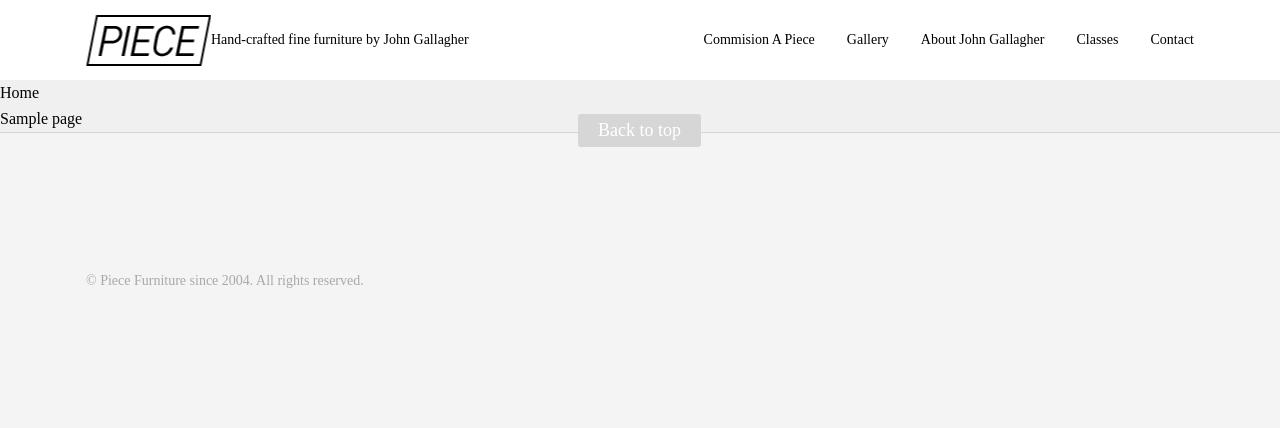
After one commit to raulfelix/piece, a WordPress theme: template templates/page-home.php in a window 1280 px wide. The commit adds this page. Shown: the top 428 px of the page. Run offline with PHP 8.4 and a stand-in for WordPress, Linux system fonts and the light colour scheme; the site name, menu and one post (Sample post) are stand-ins, and other content is empty.

Commit message:
setup of wordpress theme

```diff
--- a/Gruntfile.js
+++ b/Gruntfile.js
@@ -9,7 +9,7 @@ module.exports = function(grunt) {
           style: 'compact'
         },
         files: {
-          'css/styles.css': 'sass/master.scss'
+          'style.css': 'sass/master.scss'
         }
       }
     },
--- /dev/null
+++ b/footer.php
@@ -0,0 +1,25 @@
+<?php
+/**
+ * The template for displaying the footer
+ *
+ * Contains footer content and the closing of the #main and #page div elements.
+ *
+ * @package WordPress
+ * @subpackage Twenty_Thirteen
+ * @since Twenty Thirteen 1.0
+ */
+?>
+
+	<footer>
+		<div class="p-grid p-grid-row">
+      <div class="p-1">
+        <a href="#" class="up">Back to top</a>
+
+        <div class="legal">&copy; Piece Furniture since 2004. All rights reserved.</div>
+      </div>
+    </div>
+	</footer>
+
+	<?php wp_footer(); ?>
+</body>
+</html>
--- /dev/null
+++ b/header.php
@@ -0,0 +1,52 @@
+<?php
+/**
+ * The Header template for our theme
+ *
+ * Displays all of the <head> section and everything up till <div id="main">
+ *
+ * @package WordPress
+ * @subpackage Twenty_Thirteen
+ * @since Twenty Thirteen 1.0
+ */
+?><!DOCTYPE html>
+<!--[if IE 7]>
+<html class="ie ie7" <?php language_attributes(); ?>>
+<![endif]-->
+<!--[if IE 8]>
+<html class="ie ie8" <?php language_attributes(); ?>>
+<![endif]-->
+<!--[if !(IE 7) | !(IE 8)  ]><!-->
+<html <?php language_attributes(); ?>>
+<!--<![endif]-->
+<head>
+	<meta charset="<?php bloginfo( 'charset' ); ?>">
+	<meta content="width=device-width, initial-scale=1" name="viewport">
+	<title><?php wp_title( '|', true, 'right' ); ?></title>
+	<link rel="profile" href="http://gmpg.org/xfn/11">
+	<link rel="pingback" href="<?php bloginfo( 'pingback_url' ); ?>">
+	<link rel="stylesheet" href="<?php echo get_template_directory_uri(); ?>/style.css">
+	<!--[if lt IE 9]>
+	<script src="<?php echo get_template_directory_uri(); ?>/scripts/html5.js"></script>
+	<![endif]-->
+	<?php wp_head(); ?>
+</head>
+
+<body <?php body_class(); ?>>
+	<header>
+    <div class="p-grid p-grid-row">
+      <div class="p-1">
+        <a id="nav-toggle" href="javascript:void(0)" class="hamburger"></a>
+        <a href= "#" class="logo"></a>
+        <span>Hand-crafted fine furniture by John Gallagher</span>
+        <ul class="nav">
+          <li><a href="commission.html">Commision a piece</a></li>
+          <li><a href="index.html">Gallery</a></li>
+          <li><a href="about.html">About John Gallagher</a></li>
+          <li><a href="classes.html">Classes</a></li>
+          <li><a href="contact.html">Contact</a></li>
+        </ul>
+      </div>
+    </div>
+  </header>
+
+  <?php wp_nav_menu( array( 'theme_location' => 'primary', 'menu_class' => 'nav-menu' ) ); ?>
--- a/sass/layout.scss
+++ b/sass/layout.scss
@@ -9,7 +9,7 @@ body {
   display: none;
 }
 
-.header {
+header {
   height: em(80);
   background-color: #fff;
 
@@ -17,7 +17,7 @@ body {
     height: em(80);
     width: em(125);
     float: left;
-    background: url('../images/logo.png') no-repeat center center transparent;
+    background: url('./images/logo.png') no-repeat center center transparent;
   }
   span {
     font-size: em(14);
@@ -27,7 +27,7 @@ body {
   }
 }
 
-.footer {
+footer {
   background-color: #f4f4f4;
   border-top: 1px solid #d6d6d6;
   padding: em(135) 0;
--- a/sass/lettering.scss
+++ b/sass/lettering.scss
@@ -87,11 +87,6 @@ h1.title {
    line-height: 1em;
 }
 
-p a {
-   color: rgba(255, 0, 0, 1);
-   text-decoration: none;
-}
-
 p.list {
    margin: 0px 0px 48px 2em;
    font-size: 1.375em;
--- /dev/null
+++ b/style.css
@@ -0,0 +1,174 @@
+/*
+Theme Name: Piece furniture
+Author: Jonny Brian (designer), Raul Carrizo (developer)
+Author URI: http://www.raulfelixcarrizo.com
+Description: Fine furniture portfolio site theme
+Version: 1.0
+*/
+ul.timeline li:after { content: ''; height: 0; clear: both; display: block; visibility: hidden; }
+
+html, body, div, img, ol, ul, li { margin: 0; padding: 0; border: 0; -webkit-box-sizing: border-box; -moz-box-sizing: border-box; -o-box-sizing: border-box; box-sizing: border-box; }
+
+html { font-size: 100%; }
+
+body { line-height: 1.618em; }
+
+ol, ul { list-style: none; }
+
+blockquote, q { quotes: none; }
+
+blockquote:before, blockquote:after, q:before, q:after { content: ''; content: none; }
+
+table { border-collapse: collapse; border-spacing: 0; }
+
+a { text-decoration: none; color: #000; line-height: 1.3; }
+a:hover { color: red; text-decoration: none; }
+
+ul.timeline li:after { content: ''; height: 0; clear: both; display: block; visibility: hidden; }
+
+.p-grid { max-width: 71.25em; margin: 0 auto; }
+
+.p-grid-row { padding: 0 0.5em; }
+.p-grid-row > div { float: left; padding: 0 0.5em; }
+.p-grid-row:after { content: ''; height: 0; clear: both; display: block; visibility: hidden; }
+
+.p-indent { padding: 1em; }
+
+.p-1-12 { width: 8.333333333333332%; }
+
+.p-1-6 { width: 16.666666666666664%; }
+
+.p-1-4 { width: 25%; }
+
+.p-1-3 { width: 33.33333333333333%; }
+
+.p-5-12 { width: 41.66666666666667%; }
+
+.p-1-2 { width: 50%; }
+
+.p-7-12 { width: 58.333333333333336%; }
+
+.p-2-3 { width: 66.66666666666666%; }
+
+.p-3-4 { width: 75%; }
+
+.p-5-6 { width: 83.33333333333334%; }
+
+.p-11-12 { width: 91.66666666666666%; }
+
+.p-1 { width: 100%; }
+
+body { font-family: "chaparral-pro"; font-size: 16px; font-weight: 400; font-style: normal; }
+
+blockquote { font-size: 26px; line-height: 28px; font-style: normal; font-weight: 400; text-align: left; text-indent: 0px; font-family: "chaparral-pro"; color: black; margin: 0px 0px 48px 2em; border-width: 0px 0px 0px 5px; border-style: solid; padding: 0px 0px 0px 16px; }
+
+h1 { font-size: 3em; line-height: 1em; font-style: italic; font-weight: 300; font-family: "chaparral-pro"; color: black; margin: 60px 0px 20px 0px; }
+
+h2 { font-size: 2.25em; line-height: 0.667em; letter-spacing: 1px; font-weight: 300; font-style: italic; font-family: "chaparral-pro"; color: black; margin: 0px 0px 0.667em 0px; }
+
+p { text-indent: 0px; font-size: 1.375em; font-style: normal; font-weight: 400; font-family: "chaparral-pro"; color: black; line-height: 1.455em; margin: 0px 0px 0.5em 0px; border-width: 0px; border-style: solid; padding: 0.5em 0px; border-color: lightgrey; }
+
+.intro { text-indent: 0px; line-height: 1.25em; font-size: 2em; font-style: normal; font-weight: 400; letter-spacing: 0px; font-family: "chaparral-pro"; color: black; margin: 0 0 1.5em 0; }
+
+h3 { font-size: 32px; font-family: "chaparral-pro"; font-weight: 300; font-style: italic; line-height: 40px; margin: 0px 0px 20px 0px; }
+
+h1.title { font-family: "Din Display Pro Light Italic"; font-weight: 200; font-style: italic; font-size: 3.75em; text-transform: uppercase; margin: 0px 0px 96px 0px; line-height: 1em; }
+
+p.list { margin: 0px 0px 48px 2em; font-size: 1.375em; line-height: 1.455em; border-style: none; }
+
+p.list2 { border-width: 1px 0px; font-size: 1.75em; line-height: 1.455em; }
+
+.content ul { margin: 0px 0px 48px 2em; font-size: 1.375em; line-height: 1.455em; }
+
+.content li { list-style: initial; }
+
+ul.timeline li:after { content: ''; height: 0; clear: both; display: block; visibility: hidden; }
+
+body { background-color: #f0f0f0; color: #000; }
+
+.hamburger { display: none; }
+
+header { height: 5em; background-color: #fff; }
+header .logo { height: 5em; width: 7.8125em; float: left; background: url("./images/logo.png") no-repeat center center transparent; }
+header span { font-size: 0.875em; margin-top: 1.92857em; display: block; float: left; }
+
+footer { background-color: #f4f4f4; border-top: 1px solid #d6d6d6; padding: 8.4375em 0; position: relative; }
+footer .legal { color: #aaa9a9; font-size: 0.875em; float: left; }
+footer .nav { margin-top: 0; }
+footer .up { font-size: 1.125em; background-color: #d6d6d6; color: #fff; border-radius: 3px; margin-left: -3.44444em; padding: 0.27778em 1.11111em; position: absolute; top: -8.55556em; left: 50%; }
+footer .p-1 { position: relative; }
+
+.hero { position: relative; }
+.hero img { width: 100%; display: block; }
+.hero h1 { font-size: 40px; font-family: "Din Display Pro Light Italic"; font-weight: 200; font-style: italic; font-size: 3.75em; color: #fff; margin-bottom: 2.5em; }
+
+.nav { float: right; margin-top: 1.9375em; }
+.nav li { float: left; padding: 0 1em; }
+.nav li:last-child { padding-right: 0; }
+.nav a { display: block; font-size: 0.875em; text-transform: capitalize; }
+.nav a:hover { border-bottom: 1px solid red; }
+.nav .active { border-bottom: 1px solid red; color: red; }
+
+.content { padding: 6.25em 0; }
+.content img { width: 80%; display: block; margin: 5em auto; }
+.content a { border-bottom: 1px solid red; text-decoration: none; }
+
+.content .indented, .hero .indented { padding: 0 9%; }
+
+ul.timeline li:after { content: ''; height: 0; clear: both; display: block; visibility: hidden; }
+
+ul.timeline { border-top: 1px solid #d6d6d6; padding: 1.25em 0 2.5em 0; margin: 0; }
+ul.timeline li { margin-bottom: 1em; width: 100%; list-style: none; }
+ul.timeline li div:first-child { float: left; width: 18%; }
+ul.timeline li div:last-child { float: left; width: 82%; }
+
+.hero .about h1 { color: #000; margin: -4.375em 0 0 0; width: 20%; }
+.hero .commission h1 { color: #fff; margin: -5.625em 0 0 0; }
+.hero .classes h1 { color: #fff; margin: -2.5em 0 0 0; }
+.hero .classes .jos { float: right; margin-top: -3.75em; padding-left: 3.75em; padding-right: 3.75em; }
+.hero .introduction { position: absolute; top: 30%; left: 50%; width: 60%; margin-left: -30%; text-align: center; }
+.hero .jos { background-color: #fff; padding: 1.25em 7.5em; color: red; border-radius: 3px; }
+
+.contact h1 { color: #000; margin-bottom: 1.25em; margin-top: 0; }
+.contact .p-1-2 { float: left; }
+.contact a { color: red; border-bottom: none; }
+.contact img { display: block; margin: 3.75em 0 0 0; width: 100%; }
+
+.address p { margin: 0; padding: 0; }
+
+ul.timeline li:after { content: ''; height: 0; clear: both; display: block; visibility: hidden; }
+
+@media all and (max-width: 60.625em) { .hamburger { background: url("./images/hamburger.png") no-repeat scroll center center red; background-size: 50%; border: 1px solid red; display: block; float: right; height: 2.875em; width: 4em; border-radius: 3px; margin-top: 1.125em; }
+  .active header .nav { display: block; }
+  .active .hamburger { background-image: url("./images/hamburger_red@2x.png"); background-color: #fff; }
+  header span { display: none; }
+  header .nav { display: none; background-color: #fff; float: none; position: absolute; top: 5em; left: 0; margin-top: 0; padding-top: 1.25em; padding-bottom: 1.25em; width: 100%; text-align: center; z-index: 2; opacity: 0.95; }
+  header .nav li { float: none; padding: 0; }
+  header .nav a { margin-bottom: 1.25em; }
+  header .nav a:hover { border-bottom: none; text-decoration: underline; }
+  header .nav .active { border-bottom: none; }
+  footer { padding: 2.5em 0; }
+  footer .legal { float: none; padding-top: 2.5em; text-align: center; }
+  footer .up { top: -3.22222em; }
+  footer .nav { float: none; text-align: center; margin-top: 1.9375em; }
+  footer .nav li { float: none; padding: 0; }
+  footer .nav a { margin-bottom: 1.25em; }
+  footer .nav a:hover { border-bottom: none; }
+  .hero .intro { width: 100%; margin-left: -50%; padding: 0 0.625em; }
+  .hero .jos { display: block; width: 100%; padding: 0.75em 0; margin-top: -1.0625em; } }
+ul.timeline li:after { content: ''; height: 0; clear: both; display: block; visibility: hidden; }
+
+@media all and (max-width: 30.0625em) { .intro { font-size: 1.5em; margin: 0 0 0.625em 0; }
+  p { font-size: 1.125em; }
+  .content { padding: 1.25em 0; }
+  .content .indented { padding: 0; }
+  .footer { padding: 2.5em 0; }
+  .footer .legal { float: none; padding-top: 2.5em; text-align: center; }
+  .footer .up { top: -3.22222em; }
+  .footer .nav { float: none; text-align: center; margin-top: 1.9375em; }
+  .footer .nav li { float: none; padding: 0; }
+  .footer .nav a { margin-bottom: 1.25em; }
+  .footer .nav a:hover { border-bottom: none; }
+  .hero h1 { font-size: 1.875em; }
+  .hero .introduction { width: 100%; margin-left: -50%; padding: 0 0.625em; }
+  .hero .jos { display: block; width: 100%; padding: 0.75em 0; margin-top: -1.0625em; } }
--- /dev/null
+++ b/templates/page-home.php
@@ -0,0 +1,10 @@
+<?php
+/*
+Template Name: home
+*/
+?>
+
+<?php get_header(); ?>
+
+
+<?php get_footer(); ?>
```
Also changed, not shown: index.php (added, +38 -0 lines), sass/bp5.scss (+5 -5 lines), sass/master.scss (+7 -0 lines), scripts/html5.js (added, +7 -0 lines).
